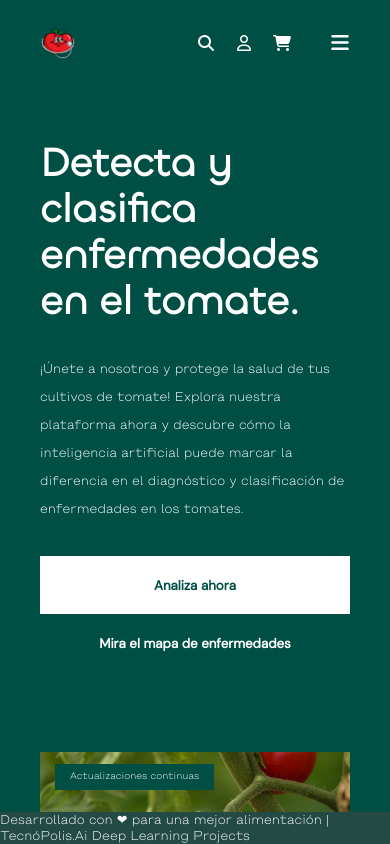
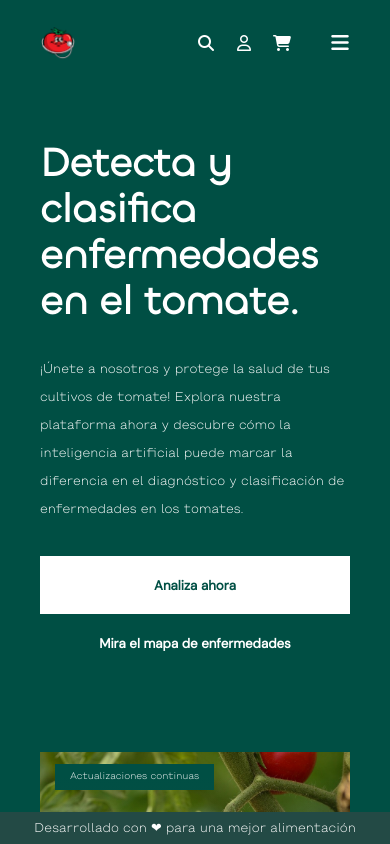
Before and after one commit to MQInfer12/fruit-not-vegetable, a React (Vite) app in the folder client/: page / in a window 390 px wide. Shown: the top 844 px of the page. Built offline with nearby package versions, Linux system fonts and the light colour scheme.

Commit message:
Navbar zindex bug fixed and love responsive

```diff
--- a/client/src/components/global/love.jsx
+++ b/client/src/components/global/love.jsx
@@ -5,14 +5,14 @@ import colors from '../../styles/colors';
 const Love = () => {
   return (
     <LoveContainer>
-      <p>Desarrollado con ❤ para una mejor alimentación | TecnóPolis.Ai Deep Learning Projects</p>
+      <p>Desarrollado con ❤ para una mejor alimentación<span> | TecnóPolis.Ai Deep Learning Projects</span></p>
     </LoveContainer>
   )
 }
 
 export default Love
 
-const LoveContainer = styled.p`
+const LoveContainer = styled.div`
   height: 32px !important;
   display: flex;
   align-items: center;
@@ -23,4 +23,10 @@ const LoveContainer = styled.p`
   bottom: 0;
   background-color: ${colors.primary600};
   color: ${colors.white};
+
+  @media screen and (max-width: 670px) {
+    & span {
+      display: none;
+    }
+  }
 `;
--- a/client/src/components/global/navbar.jsx
+++ b/client/src/components/global/navbar.jsx
@@ -55,7 +55,7 @@ const Nav = styled.div`
   width: 100%;
   position: fixed;
   top: 0;
-  z-index: 5;
+  z-index: 6;
   display: flex;
   flex-direction: row;
   height: 85px;
```
